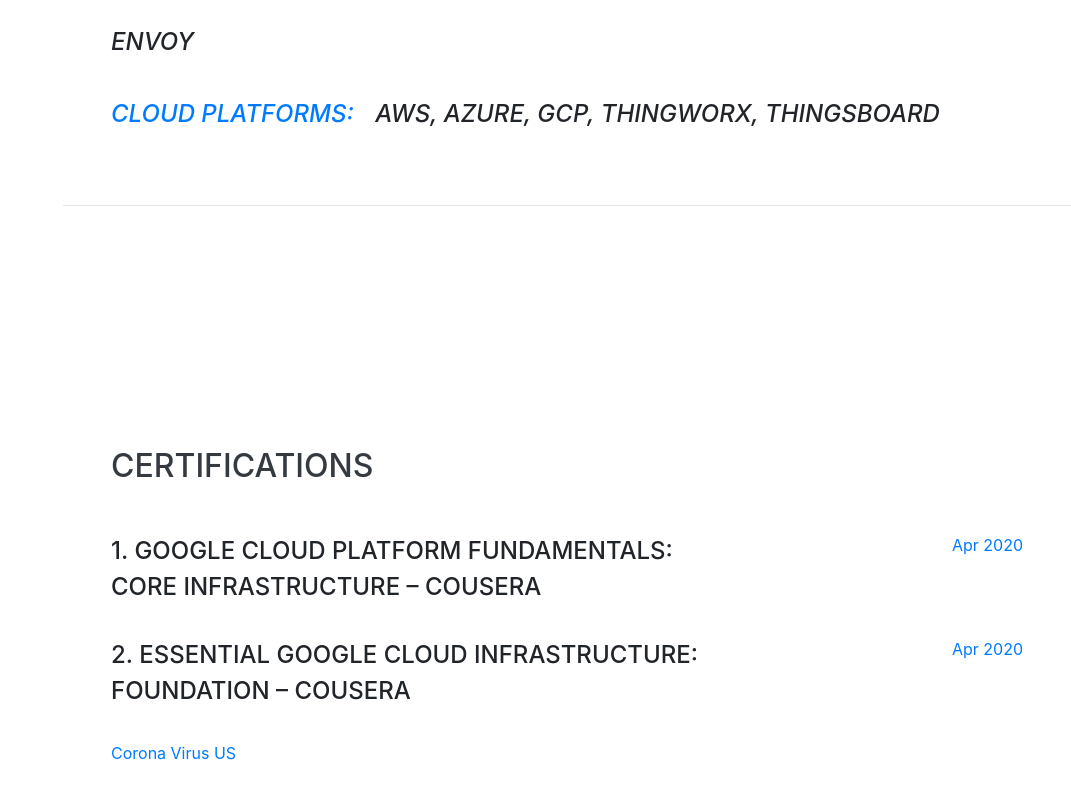
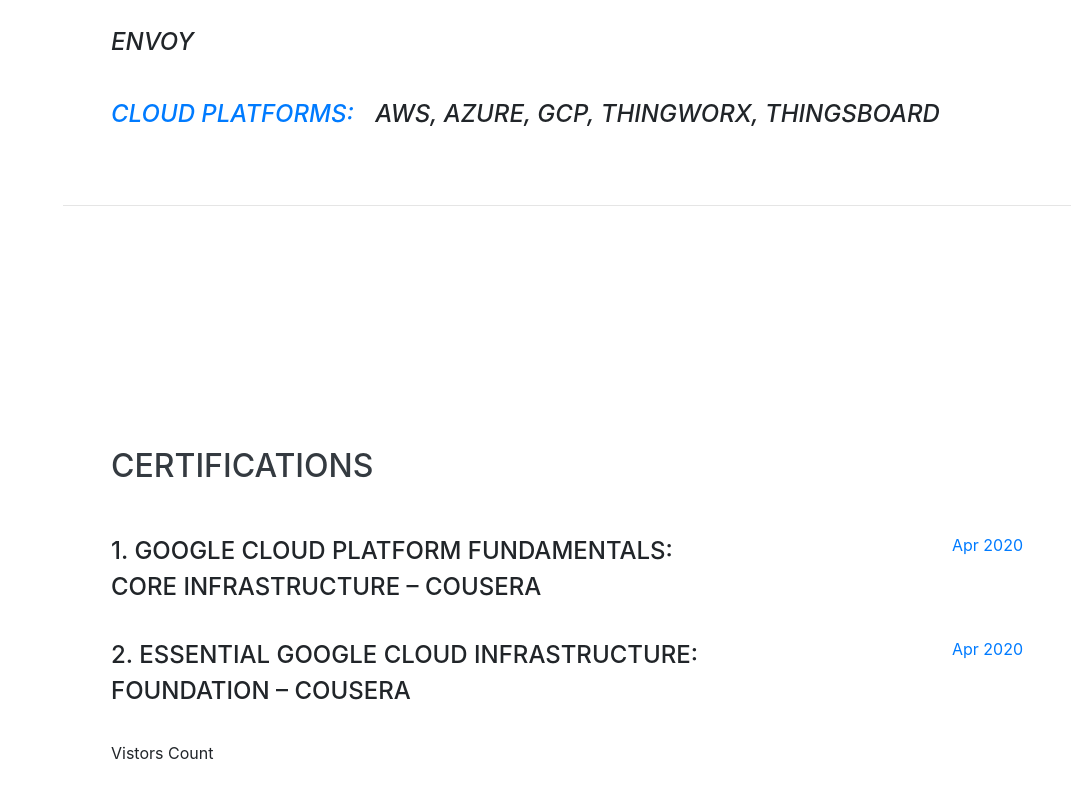
Before and after one commit to sanjaysans/sanjaysans.github.io, a website with bundled scripts: page index.html in a window 1280 px wide. Shown: the part 4450-5248 px from the top of the page, without its empty margins (209-1280 px from the left). Built offline with nearby package versions, Linux system fonts and the light colour scheme; a web font is replaced by a local one.

Commit message:
Update index.html

```diff
--- a/index.html
+++ b/index.html
@@ -324,9 +324,13 @@
           </div>
         </div>
 
-         <a href='https://www.symptoma.com/en/info/covid-19'>Corona Virus US</a>
+        <a>Vistors Count</a>
         <script type='text/javascript' src='https://www.freevisitorcounters.com/auth.php?id=24f121203b72bfa2f199d0dff42cffdfa80be0c7'></script>
         <script type="text/javascript" src="https://www.freevisitorcounters.com/en/home/counter/749256/t/5"></script>
+
+<!--         <a href='https://www.symptoma.com/en/info/covid-19'>Vistors Count</a>
+        <script type='text/javascript' src='https://www.freevisitorcounters.com/auth.php?id=24f121203b72bfa2f199d0dff42cffdfa80be0c7'></script>
+        <script type="text/javascript" src="https://www.freevisitorcounters.com/en/home/counter/749256/t/5"></script> -->
 
       </div>
     </section>
```
